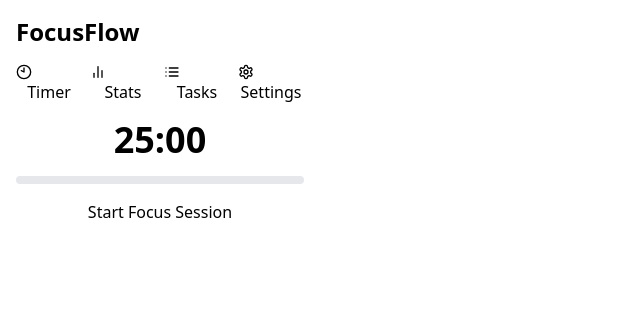
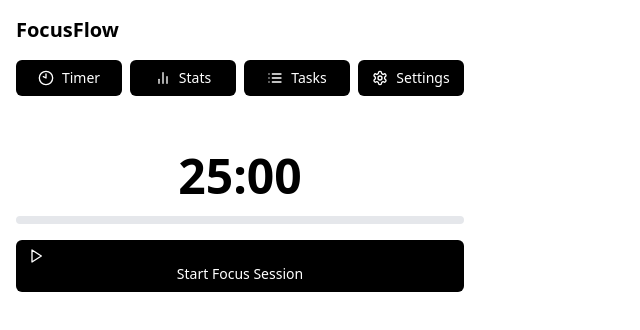
Before and after one commit to chrsnikhil/SharpBot, a React (Vite) app: page / in a window 1280 px wide. Shown: the top 330 px of the page, without its empty margins (0-640 px from the left). Built offline with nearby package versions, Linux system fonts and the light colour scheme.

Commit message:
Changes to UI

```diff
--- a/package.json
+++ b/package.json
@@ -11,6 +11,7 @@
   },
   "dependencies": {
     "@tailwindcss/vite": "^4.0.3",
+    "framer-motion": "^12.0.6",
     "lucide": "^0.474.0",
     "react": "^18.3.1",
     "react-dom": "^18.3.1",
--- a/src/components/popup.tsx
+++ b/src/components/popup.tsx
@@ -1,20 +1,34 @@
+"use client"
+
 import { useState, useEffect } from "react"
+import { motion, AnimatePresence } from "framer-motion"
+import { Clock10, BarChart2, List, Settings, Play, Pause, RotateCcw, Plus } from "lucide-react"
 import { Button } from "./ui/button"
 import { Progress } from "./ui/progress"
 import { Switch } from "./ui/switch"
-import { Clock10, BarChart2, List, Settings } from "lucide-react"
+import { Checkbox } from "./ui/checkbox"
 
 export default function Popup() {
   const [activeTab, setActiveTab] = useState("timer")
   const [timerRunning, setTimerRunning] = useState(false)
-  const [timeRemaining, setTimeRemaining] = useState(25 * 60) // 25 minutes in seconds
+  const [timeRemaining, setTimeRemaining] = useState(25 * 60)
+  const [timerStarted, setTimerStarted] = useState(false)
+  const [tasks, setTasks] = useState([
+    { id: 1, text: "Complete project proposal", completed: false },
+    { id: 2, text: "Review documentation", completed: true },
+    { id: 3, text: "Team meeting prep", completed: false },
+  ])
 
+  // Timer logic remains the same
   useEffect(() => {
     let interval: NodeJS.Timeout
     if (timerRunning && timeRemaining > 0) {
       interval = setInterval(() => {
         setTimeRemaining((prevTime) => prevTime - 1)
       }, 1000)
+    } else if (timeRemaining === 0) {
+      setTimerRunning(false)
+      setTimerStarted(false)
     }
     return () => clearInterval(interval)
   }, [timerRunning, timeRemaining])
@@ -25,70 +39,184 @@ export default function Popup() {
     return `${minutes.toString().padStart(2, "0")}:${remainingSeconds.toString().padStart(2, "0")}`
   }
 
+  const startTimer = () => {
+    setTimerStarted(true)
+    setTimerRunning(true)
+  }
+
+  const resetTimer = () => {
+    setTimerRunning(false)
+    setTimerStarted(false)
+    setTimeRemaining(25 * 60)
+  }
+
+  const toggleTask = (taskId: number) => {
+    setTasks(tasks.map((task) => (task.id === taskId ? { ...task, completed: !task.completed } : task)))
+  }
+
   return (
-    <div className="w-80 p-4 bg-background text-foreground">
-      <h1 className="text-2xl font-bold mb-4">FocusFlow</h1>
-      <div className="flex space-x-2 mb-4">
-        <Button
-          variant={activeTab === "timer" ? "default" : "ghost"}
-          onClick={() => setActiveTab("timer")}
-          className="flex-1"
+    <motion.div
+      initial={{ opacity: 0 }}
+      animate={{ opacity: 1 }}
+      transition={{ type: "spring", stiffness: 100, damping: 15 }}
+      className="w-[480px] min-h-[320px] p-4 bg-background text-foreground"
     >
-          <Clock10 className="w-4 h-4 mr-2" />
-          Timer
-        </Button>
-        <Button
-          variant={activeTab === "stats" ? "default" : "ghost"}
-          onClick={() => setActiveTab("stats")}
-          className="flex-1"
-        >
-          <BarChart2 className="w-4 h-4 mr-2" />
-          Stats
-        </Button>
-        <Button
-          variant={activeTab === "tasks" ? "default" : "ghost"}
-          onClick={() => setActiveTab("tasks")}
-          className="flex-1"
-        >
-          <List className="w-4 h-4 mr-2" />
-          Tasks
-        </Button>
-        <Button
-          variant={activeTab === "settings" ? "default" : "ghost"}
-          onClick={() => setActiveTab("settings")}
-          className="flex-1"
-        >
-          <Settings className="w-4 h-4 mr-2" />
-          Settings
-        </Button>
+      <div className="flex items-center justify-between mb-4">
+        <h1 className="text-xl font-bold">FocusFlow</h1>
       </div>
 
+      <div className="flex space-x-2 mb-4">
+        {["timer", "stats", "tasks", "settings"].map((tab) => (
+          <Button
+            key={tab}
+            variant={activeTab === tab ? "default" : "ghost"}
+            onClick={() => setActiveTab(tab)}
+            className="flex-1 py-1.5"
+          >
+            <motion.div
+              whileHover={{ scale: 1.05 }}
+              whileTap={{ scale: 0.95 }}
+              transition={{ type: "spring", stiffness: 300, damping: 25 }}
+              className="flex items-center justify-center w-full"
+            >
+              {tab === "timer" && <Clock10 className="w-4 h-4 mr-2" />}
+              {tab === "stats" && <BarChart2 className="w-4 h-4 mr-2" />}
+              {tab === "tasks" && <List className="w-4 h-4 mr-2" />}
+              {tab === "settings" && <Settings className="w-4 h-4 mr-2" />}
+              {tab.charAt(0).toUpperCase() + tab.slice(1)}
+            </motion.div>
+          </Button>
+        ))}
+      </div>
+
+      <div className="min-h-[220px] flex items-center justify-center">
+        <AnimatePresence mode="wait">
           {activeTab === "timer" && (
-        <div className="text-center">
-          <div className="text-4xl font-bold mb-4">{formatTime(timeRemaining)}</div>
-          <Progress value={(1 - timeRemaining / (25 * 60)) * 100} className="mb-4" />
-          <Button onClick={() => setTimerRunning(!timerRunning)} className="w-full">
-            {timerRunning ? "Pause" : "Start"} Focus Session
+            <motion.div
+              key="timer"
+              initial={{ opacity: 0, y: 10 }}
+              animate={{ opacity: 1, y: 0 }}
+              exit={{ opacity: 0, y: -10 }}
+              transition={{ type: "spring", stiffness: 100, damping: 15 }}
+              className="w-full text-center"
+            >
+              <div className="text-5xl font-bold mb-4 tabular-nums">{formatTime(timeRemaining)}</div>
+              <Progress value={(1 - timeRemaining / (25 * 60)) * 100} className="mb-4 w-full" />
+              {!timerStarted ? (
+                <Button onClick={startTimer} className="w-full py-2">
+                  <Play className="w-4 h-4 mr-2" />
+                  Start Focus Session
+                </Button>
+              ) : (
+                <div className="flex space-x-2">
+                  <Button onClick={() => setTimerRunning(!timerRunning)} className="flex-1 py-2">
+                    {timerRunning ? <Pause className="w-4 h-4 mr-2" /> : <Play className="w-4 h-4 mr-2" />}
+                    {timerRunning ? "Pause" : "Resume"}
+                  </Button>
+                  <Button onClick={resetTimer} variant="ghost" className="flex-1 py-2">
+                    <RotateCcw className="w-4 h-4 mr-2" />
+                    Reset
                   </Button>
                 </div>
               )}
+            </motion.div>
+          )}
+
+          {activeTab === "stats" && (
+            <motion.div
+              key="stats"
+              initial={{ opacity: 0, y: 10 }}
+              animate={{ opacity: 1, y: 0 }}
+              exit={{ opacity: 0, y: -10 }}
+              transition={{ type: "spring", stiffness: 100, damping: 15 }}
+              className="w-full"
+            >
+              <div className="grid gap-3">
+                <div className="grid grid-cols-2 gap-3">
+                  <div className="border rounded-lg p-3">
+                    <div className="text-xs text-muted-foreground">Today's Focus Time</div>
+                    <div className="text-xl font-bold mt-1">2h 15m</div>
+                  </div>
+                  <div className="border rounded-lg p-3">
+                    <div className="text-xs text-muted-foreground">Weekly Total</div>
+                    <div className="text-xl font-bold mt-1">12h 30m</div>
+                  </div>
+                </div>
+                <div className="border rounded-lg p-3">
+                  <div className="text-xs text-muted-foreground mb-2">Focus Sessions</div>
+                  <div className="space-y-2">
+                    <div className="flex justify-between text-sm">
+                      <span>Today's Sessions</span>
+                      <span className="font-medium">4</span>
+                    </div>
+                    <div className="flex justify-between text-sm">
+                      <span>Completed Tasks</span>
+                      <span className="font-medium">7</span>
+                    </div>
+                    <div className="flex justify-between text-sm">
+                      <span>Average Session</span>
+                      <span className="font-medium">25m</span>
+                    </div>
+                  </div>
+                </div>
+              </div>
+            </motion.div>
+          )}
+
+          {activeTab === "tasks" && (
+            <motion.div
+              key="tasks"
+              initial={{ opacity: 0, y: 10 }}
+              animate={{ opacity: 1, y: 0 }}
+              exit={{ opacity: 0, y: -10 }}
+              transition={{ type: "spring", stiffness: 100, damping: 15 }}
+              className="w-full"
+            >
+              <div className="space-y-2">
+                {tasks.map((task) => (
+                  <motion.div
+                    key={task.id}
+                    className="flex items-center space-x-2 p-2 border rounded-lg"
+                    whileHover={{ scale: 1.01 }}
+                  >
+                    <Checkbox checked={task.completed} onCheckedChange={() => toggleTask(task.id)} />
+                    <span className={`text-sm ${task.completed ? "line-through text-muted-foreground" : ""}`}>
+                      {task.text}
+                    </span>
+                  </motion.div>
+                ))}
+                <Button variant="ghost" className="w-full mt-2">
+                  <Plus className="w-4 h-4 mr-2" />
+                  Add Task
+                </Button>
+              </div>
+            </motion.div>
+          )}
 
           {activeTab === "settings" && (
-        <div className="space-y-4">
-          <div className="flex items-center justify-between">
-            <span>Block distracting sites</span>
+            <motion.div
+              key="settings"
+              initial={{ opacity: 0, y: 10 }}
+              animate={{ opacity: 1, y: 0 }}
+              exit={{ opacity: 0, y: -10 }}
+              transition={{ type: "spring", stiffness: 100, damping: 15 }}
+              className="w-full space-y-3"
+            >
+              {["Block distracting sites", "Dark mode", "Notifications", "Sound alerts"].map((setting) => (
+                <motion.div
+                  key={setting}
+                  className="flex items-center justify-between"
+                  whileHover={{ scale: 1.02 }}
+                  whileTap={{ scale: 0.98 }}
+                >
+                  <span className="text-sm">{setting}</span>
                   <Switch />
+                </motion.div>
+              ))}
+            </motion.div>
+          )}
+        </AnimatePresence>
       </div>
-          <div className="flex items-center justify-between">
-            <span>Dark mode</span>
-            <Switch />
-          </div>
-          <div className="flex items-center justify-between">
-            <span>Notifications</span>
-            <Switch />
-          </div>
-        </div>
-      )}
-    </div>
+    </motion.div>
   )
 }
--- a/src/components/ui/button.tsx
+++ b/src/components/ui/button.tsx
@@ -4,8 +4,19 @@ export interface ButtonProps extends React.ButtonHTMLAttributes<HTMLButtonElemen
   variant?: "default" | "ghost"
 }
 
-export const Button = React.forwardRef<HTMLButtonElement, ButtonProps>(({ className, variant, ...props }, ref) => {
-  return <button className={className} ref={ref} {...props} />
-})
+const baseStyles = "bg-black text-white px-3 py-2 rounded-md text-sm transition-all duration-200 ease-in-out"
+
+const variantStyles: Record<ButtonProps["variant"] & string, string> = {
+  default: "hover:bg-gray-800 active:bg-gray-700",
+  ghost: "bg-opacity-0 hover:bg-opacity-10 active:bg-opacity-20",
+}
+
+export const Button = React.forwardRef<HTMLButtonElement, ButtonProps>(
+  ({ className, variant = "default", ...props }, ref) => {
+    const variantStyle = variantStyles[variant] || variantStyles.default
+
+    return <button className={`${baseStyles} ${variantStyle} ${className}`} ref={ref} {...props} />
+  },
+)
 
 Button.displayName = "Button"
--- /dev/null
+++ b/src/components/ui/checkbox.tsx
@@ -0,0 +1,41 @@
+"use client"
+
+import * as React from "react"
+import { Check } from 'lucide-react'
+
+interface CheckboxProps extends React.InputHTMLAttributes<HTMLInputElement> {
+  checked?: boolean
+  onCheckedChange?: (checked: boolean) => void
+}
+
+export const Checkbox = React.forwardRef<HTMLInputElement, CheckboxProps>(
+  ({ checked, onCheckedChange, ...props }, ref) => {
+    return (
+      <label className="flex items-center space-x-2 cursor-pointer">
+        <div className="relative">
+          <input
+            type="checkbox"
+            className="sr-only"
+            checked={checked}
+            onChange={(e) => onCheckedChange?.(e.target.checked)}
+            ref={ref}
+            {...props}
+          />
+          <div
+            className={`w-4 h-4 border rounded transition-colors ${
+              checked
+                ? "bg-primary border-primary"
+                : "bg-background border-input"
+            }`}
+          >
+            {checked && (
+              <Check className="w-3 h-3 text-primary-foreground" />
+            )}
+          </div>
+        </div>
+      </label>
+    )
+  }
+)
+
+Checkbox.displayName = "Checkbox"
--- a/src/index.css
+++ b/src/index.css
@@ -1,8 +1,10 @@
 @import 'tailwindcss';
 
 body {
-  width: 300px;
-  height: 400px;
+  width: 475px;
+  height: 325px;
   margin: 0;
   font-family: system-ui, sans-serif;
+  border-radius: 16px;
+  overflow:hidden
 }
```
Also changed, not shown: 1 other file (tests, documents, lock files or other folders). Lines whose indentation alone changed are shown as unchanged.
